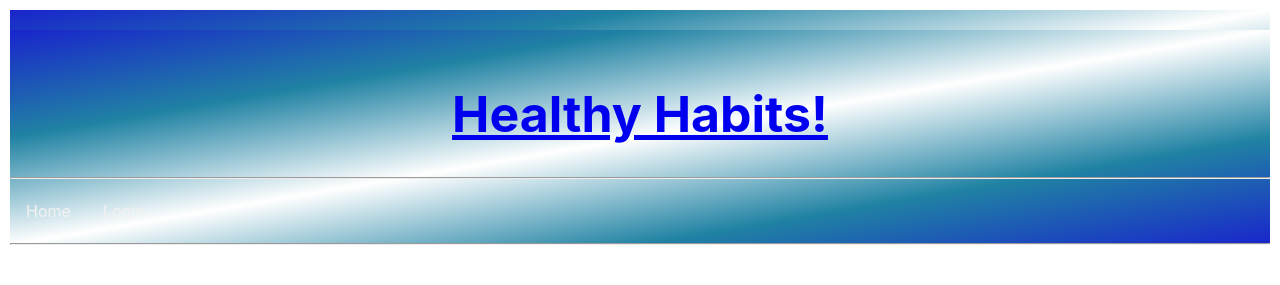
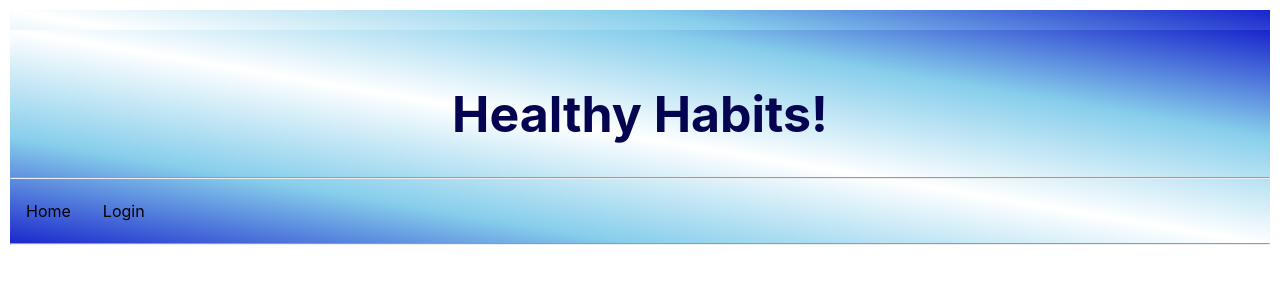
Before and after one commit to dorrianweber/healthyHabits, a React (Create React App) app in the folder healthyhabits/: page / in a window 1280 px wide. Shown: the top 285 px of the page. Built offline with nearby package versions, Linux system fonts and the light colour scheme.

Commit message:
merging differences

```diff
--- a/healthyhabits/public/style.css
+++ b/healthyhabits/public/style.css
@@ -6,11 +6,11 @@ header {
   width: 100%;
 
   background-image: linear-gradient(
-    to bottom right,
+    to top right,
     rgb(25, 37, 204),
-    rgb(32, 130, 163),
+    skyblue,
     white,
-    rgb(32, 130, 163),
+    skyblue,
     rgb(25, 37, 204)
   );
 }
@@ -51,7 +51,7 @@ body {
 .topnav a {
   float: left;
   display: block;
-  color: #f2f2f2;
+  color: black;
   text-align: center;
   padding: 14px 16px;
   text-decoration: none;
@@ -243,6 +243,6 @@ input {
   position: relative;
 }
 
-.welcome {
-  background-color: black;
+.title {
+  color: rgb(4, 4, 80);
 }
--- a/healthyhabits/src/components/header.js
+++ b/healthyhabits/src/components/header.js
@@ -11,9 +11,7 @@ function Header() {
         className="display-flex justify-space-between align-center p-2"
       >
         <h1>
-          <a className="title" href="/">
-            Healthy Habits!
-          </a>
+          <a className="title">Healthy Habits!</a>
         </h1>
         <hr />
         <nav className="topnav">
```
